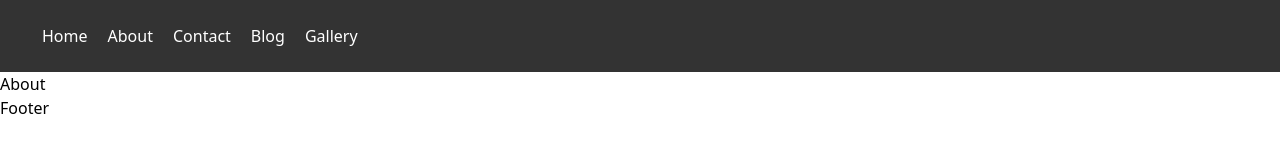
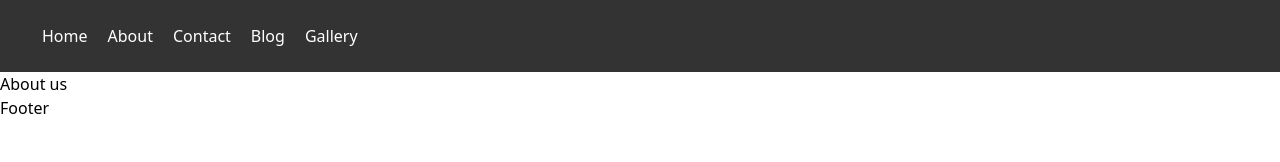
Before and after one commit to FaizanRana768/Reciepe-App, a React (Vite) app: page /about in a window 1280 px wide. Shown: the top 162 px of the page. Built offline with nearby package versions, Linux system fonts and the light colour scheme.

Commit message:
about page heading change

```diff
--- a/src/pages/About.tsx
+++ b/src/pages/About.tsx
@@ -1,7 +1,7 @@
 
 const About = () => {
   return (
-    <div>About</div>
+    <div>About us</div>
   )
 }
 
```
